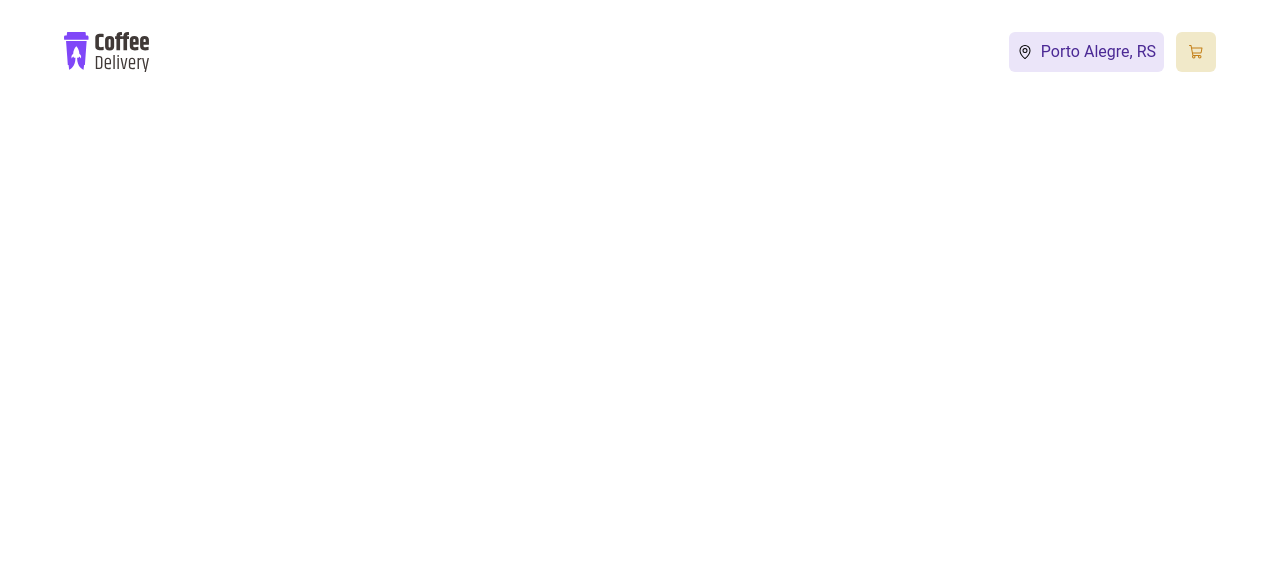
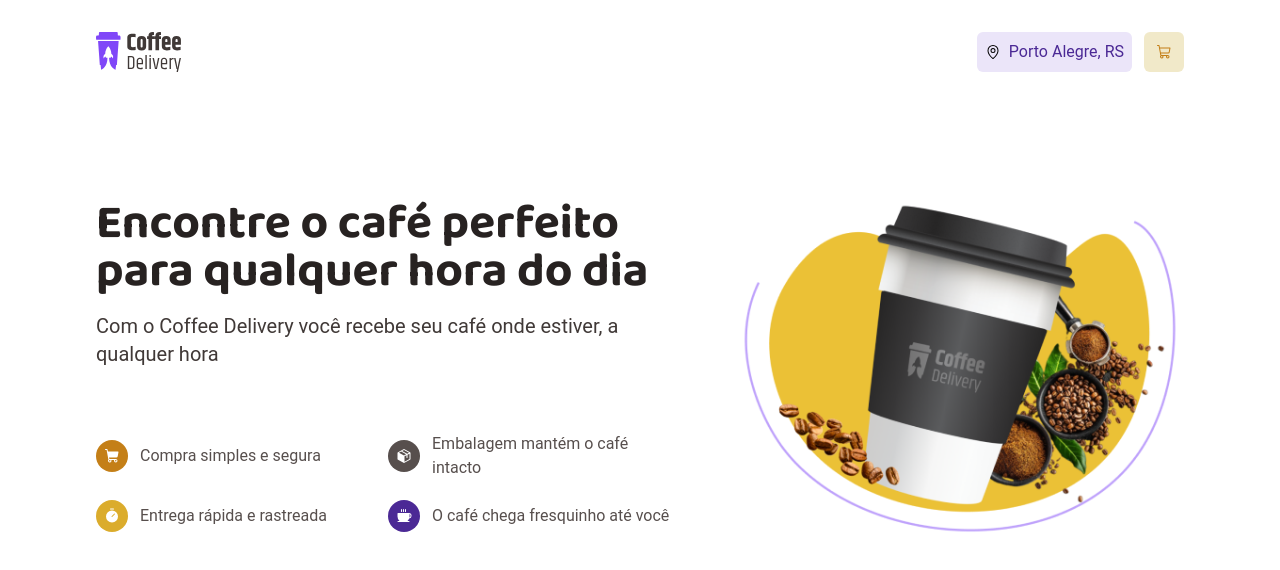
Before and after one commit to rui-dias-dev/e-commerce-checkout, a React (Vite) app: page / in a window 1280 px wide. Shown: the top 570 px of the page. Built offline with nearby package versions, Linux system fonts and the light colour scheme.

Commit message:
added header section

```diff
--- a/src/App.tsx
+++ b/src/App.tsx
@@ -1,11 +1,8 @@
 import { Header } from "./components/Header/Header";
+import { Home } from "./pages/Home";
 
 function App() {
-    return (
-        <>
-            <Header></Header>
-        </>
-    );
+    return <Home />;
 }
 
 export default App;
--- a/src/components/Header/Header.tsx
+++ b/src/components/Header/Header.tsx
@@ -3,7 +3,7 @@
 
 export const Header = () => {
     return (
-        <header className="flex max-w-6xl justify-between items-center py-8 m-auto">
+        <header className="flex max-w-6xl justify-between items-center py-8 m-auto px-8">
             <img src={Logo} />
             <div className="flex gap-3">
                 <div className="p-2 flex gap-2 items-center bg-purple-light text-purple-dark rounded-md">
--- /dev/null
+++ b/src/components/Hero/Hero.tsx
@@ -0,0 +1,55 @@
+import { Coffee, Package, ShoppingCart, Timer } from "@phosphor-icons/react";
+import coffeImage from "../../assets/coffe.png";
+
+export const Hero = () => {
+    return (
+        <section className="grid justify-items-center lg:justify-items-stretch lg:flex gap-14 max-w-6xl px-8 m-auto my-24">
+            <div>
+                <h1 className="text-5xl text-base-title">
+                    Encontre o café perfeito para qualquer hora do dia
+                </h1>
+                <p className="text-xl mt-4 text-base-subtitle">
+                    Com o Coffee Delivery você recebe seu café onde estiver, a
+                    qualquer hora
+                </p>
+                <div className="grid sm:grid-cols-2 gap-y-5 mt-16">
+                    <div className="flex gap-3 items-center">
+                        <div className="flex items-center justify-center p-2 rounded-full text-base-white bg-yellow-dark">
+                            <ShoppingCart weight="fill" />
+                        </div>
+                        <p className="text-base-text">
+                            Compra simples e segura
+                        </p>
+                    </div>
+                    <div className="flex gap-3 items-center">
+                        <div className="flex items-center justify-center p-2 rounded-full text-base-white bg-base-text">
+                            <Package weight="fill" />
+                        </div>
+                        <p className="text-base-text">
+                            Embalagem mantém o café intacto
+                        </p>
+                    </div>
+                    <div className="flex gap-3 items-center">
+                        <div className="flex items-center justify-center p-2 rounded-full text-base-white bg-yellow">
+                            <Timer weight="fill" />
+                        </div>
+                        <p className="text-base-text">
+                            Entrega rápida e rastreada
+                        </p>
+                    </div>
+                    <div className="flex gap-3 items-center">
+                        <div className="flex items-center justify-center p-2 rounded-full text-base-white bg-purple-dark">
+                            <Coffee weight="fill" />
+                        </div>
+                        <p className="text-base-text">
+                            O café chega fresquinho até você
+                        </p>
+                    </div>
+                </div>
+            </div>
+            <div className="h-full w-full max-w-md">
+                <img className="" src={coffeImage} alt="" />
+            </div>
+        </section>
+    );
+};
--- /dev/null
+++ b/src/pages/Home.tsx
@@ -0,0 +1,11 @@
+import { Header } from "../components/Header/Header";
+import { Hero } from "../components/Hero/Hero";
+
+export const Home = () => {
+    return (
+        <section>
+            <Header />
+            <Hero />
+        </section>
+    );
+};
```
Also changed, not shown: src/assets/coffe.png (added), src/components/Catalog/Catalog.tsx (added).
